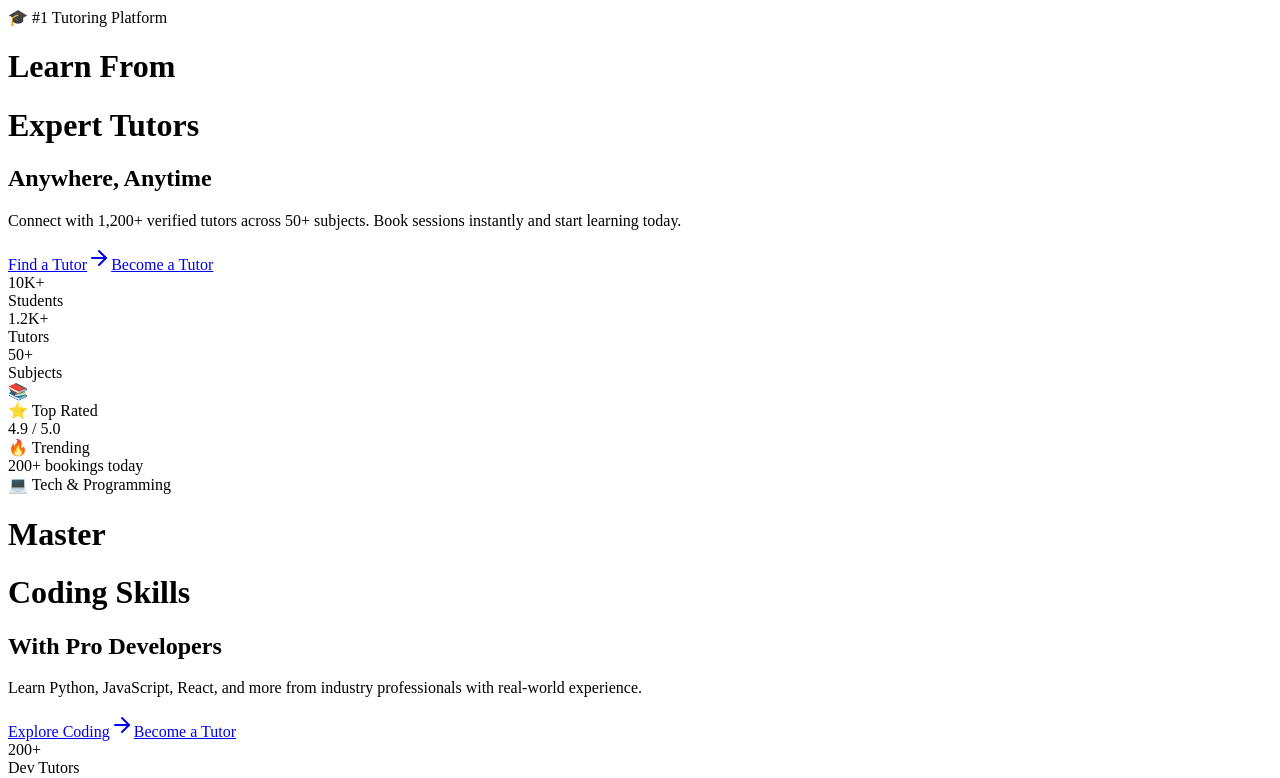
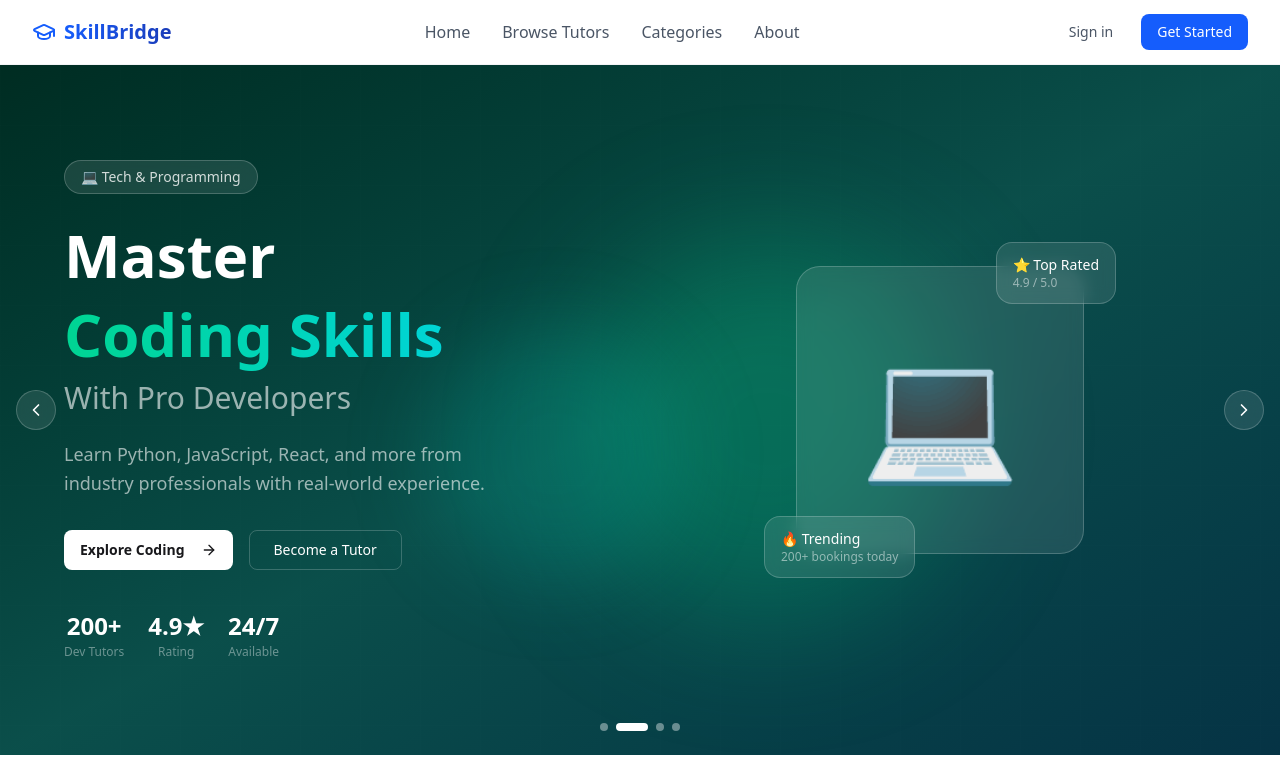
Before and after one commit to Fahad-smto/skill-bridge-frontend, a Next.js app: page / in a window 1280 px wide. Shown: the top 778 px of the page. Built offline with nearby package versions, Linux system fonts and the light colour scheme.

Commit message:
code added

```diff
--- /dev/null
+++ b/src/app/layout.tsx
@@ -0,0 +1,18 @@
+// app/layout.tsx
+import "./globals.css";
+import Navbar from '@/components/shared/NavBar';
+
+export default function RootLayout({
+  children,
+}: {
+  children: React.ReactNode
+}) {
+  return (
+    <html lang="en" suppressHydrationWarning>
+      <body>
+        <Navbar />
+        {children}
+      </body>
+    </html>
+  )
+}
```
